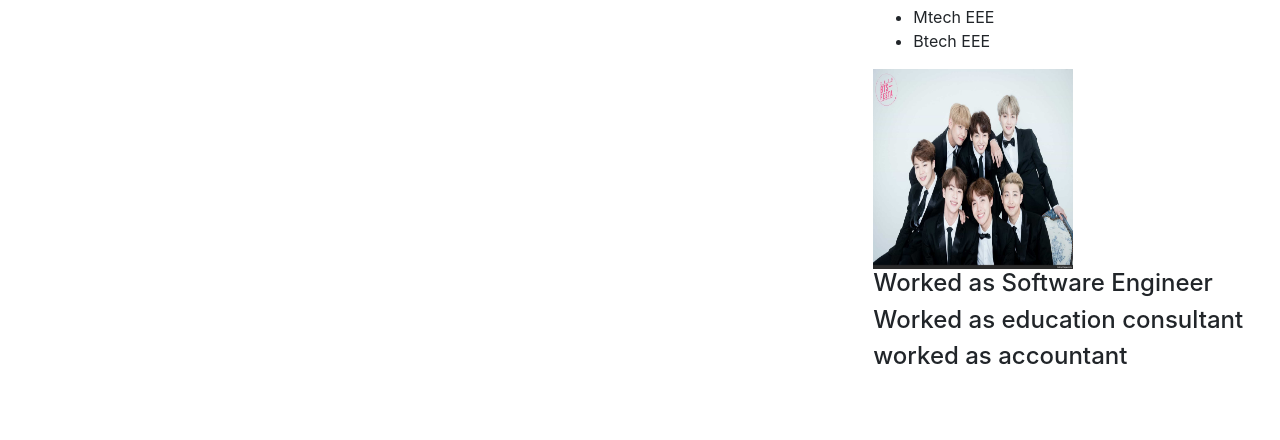
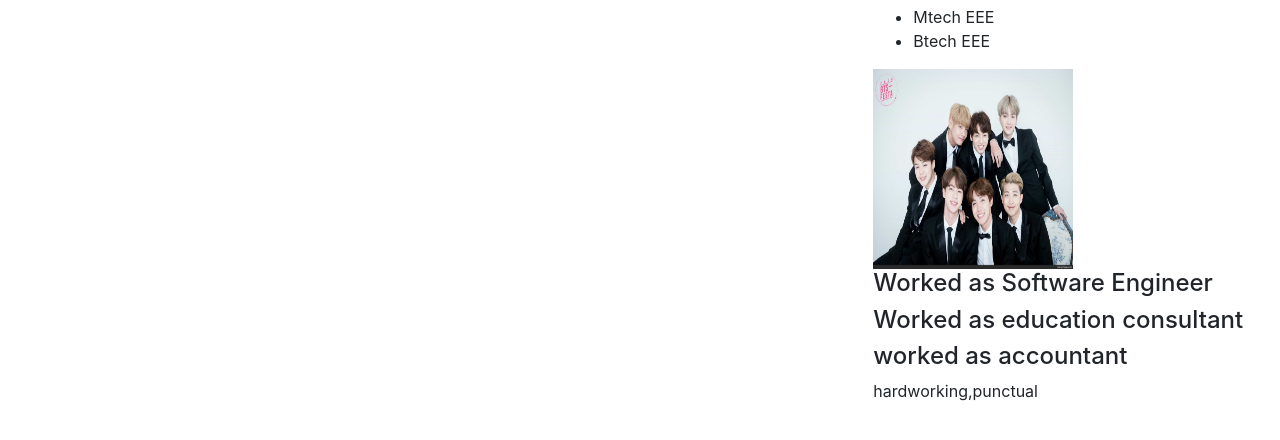
Before and after one commit to Manasareena/my_port, a plain HTML site: page index.html in a window 1280 px wide. Shown: the part 88-528 px from the top of the page. Drawn offline with nearby package versions, Linux system fonts and the light colour scheme.

Commit message:
Update index.html

```diff
--- a/index.html
+++ b/index.html
@@ -31,6 +31,7 @@
             <h4>Worked as Software Engineer</h4>
             <h4>Worked as education consultant</h4>
             <h4>worked as accountant</h4>
+            <p>hardworking,punctual<p>
         </div>
      </div>
 
```
